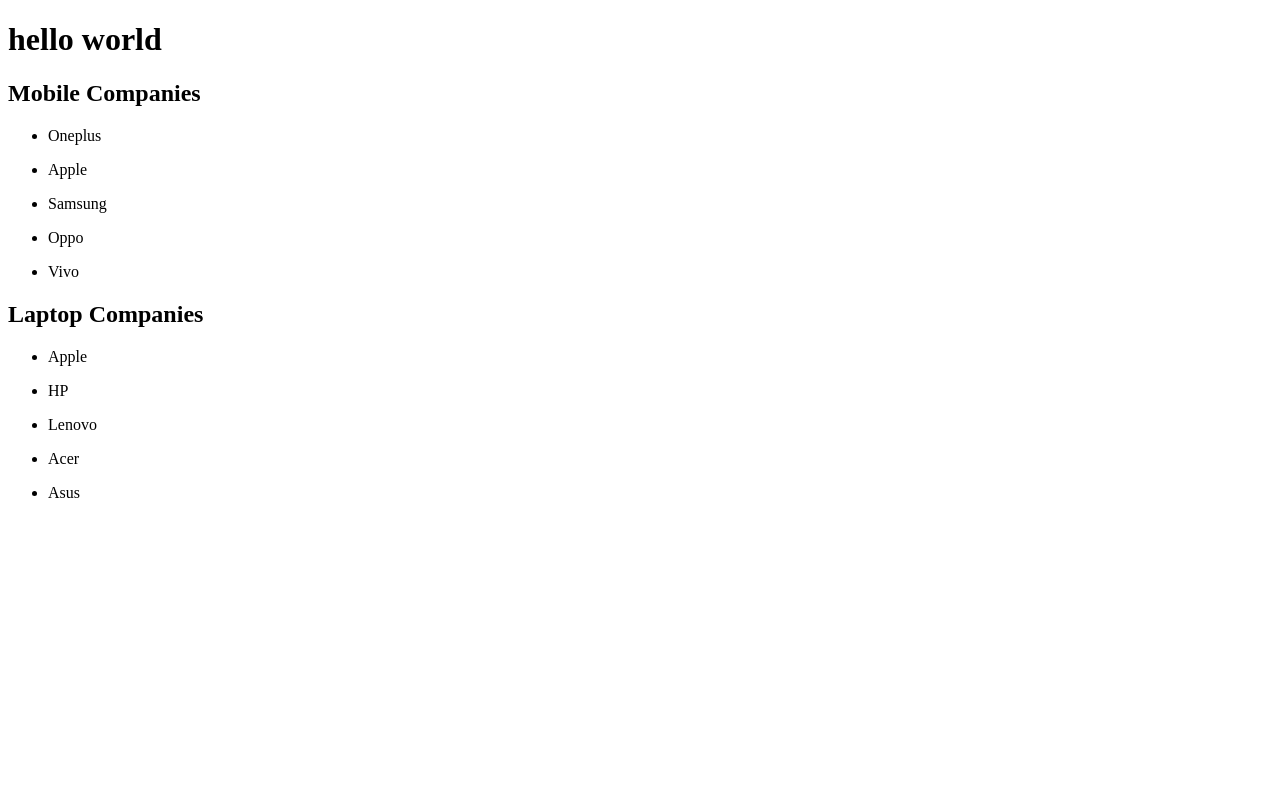
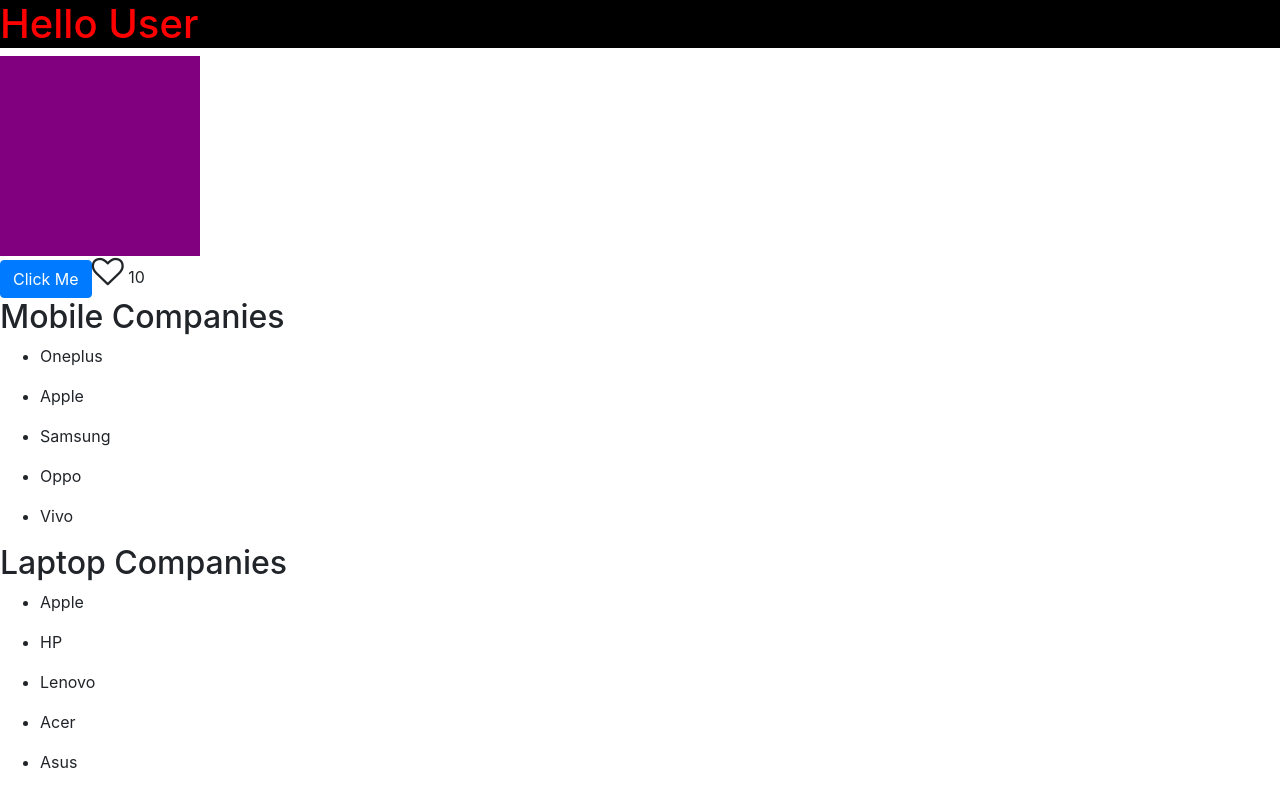
Before and after one commit to 7kanaiya/angularApp, an Angular app: page / in a window 1280 px wide. Built offline with nearby package versions, Linux system fonts and the light colour scheme.

Commit message:
#Kanaiya Bhanushali: Events and Inputs,onClickLike

```diff
--- a/angular.json
+++ b/angular.json
@@ -24,7 +24,9 @@
               "src/assets"
             ],
             "styles": [
-              "src/styles.css"
+              "src/styles.css",
+              "./node_modules/bootstrap/dist/css/bootstrap.min.css",
+              "./node_modules/font-awesome/css/font-awesome.min.css"
             ],
             "scripts": []
           },
--- a/package.json
+++ b/package.json
@@ -19,6 +19,8 @@
     "@angular/platform-browser": "~9.1.1",
     "@angular/platform-browser-dynamic": "~9.1.1",
     "@angular/router": "~9.1.1",
+    "bootstrap": "^4.4.1",
+    "font-awesome": "^4.7.0",
     "rxjs": "~6.5.4",
     "tslib": "^1.10.0",
     "zone.js": "~0.10.2"
--- /dev/null
+++ b/src/app/app.component.html
@@ -0,0 +1,3 @@
+<app-list></app-list>
+
+<!-- <app-users></app-users> -->
--- a/src/app/app.component.ts
+++ b/src/app/app.component.ts
@@ -2,10 +2,7 @@ import { Component } from "@angular/core";
 
 @Component({
   selector: "app-root",
-  template:`
-  <h1> {{title}}</h1>
-  <app-list></app-list>
-  `
+  templateUrl: "./app.component.html"
 })
 
 export class AppComponent{
--- a/src/app/app.module.ts
+++ b/src/app/app.module.ts
@@ -4,9 +4,10 @@ import { NgModule } from '@angular/core';
 import { AppComponent } from './app.component';
 import { ListComponent } from "./list.component";
 import { List } from "./list";
+import { userComponent } from './user.component';
 @NgModule({
   declarations: [
-    AppComponent, ListComponent
+    AppComponent, ListComponent, userComponent
   ],
   imports: [
     BrowserModule,
--- a/src/app/list.component.ts
+++ b/src/app/list.component.ts
@@ -4,6 +4,10 @@ import  { List } from "./list"
 @Component({
     selector:"app-list",
     template:`
+
+        <app-users [likeCount] = "likeCount"></app-users>
+
+
         <h2>Mobile Companies</h2>
         <ul *ngFor = "let list of mobileName">
             <li> {{list}} </li>
@@ -12,12 +16,16 @@ import  { List } from "./list"
         <ul *ngFor = "let list of laptopName">
             <li> {{list}} </li>
         </ul>
+
+
     `
+    //Like inheriting the value from parent to child the child component in the parent.
 })
 
 export class ListComponent{
     public mobileName;
     public laptopName;
+    public likeCount:number = 10;
     constructor(private lap:List, private mob:List){ // Dependency Injection
 
         this.laptopName=lap.getLaptopCompanyName();
--- /dev/null
+++ b/src/app/user.component.ts
@@ -0,0 +1,81 @@
+import { Component, Input } from "@angular/core";
+
+@Component({
+    selector: "app-users",
+    // <h1 [style.color] = "chooseColor ? 'red' : 'yellow'"
+    //     [style.backgroundColor] = "chooseColor ? 'black':'teal'"
+    // [class.content] = "chooseClass"
+    // [class.jumbo] = "!chooseClass"
+
+    template: `
+
+
+    <h1
+        [ngStyle] = "{
+            color:chooseColor ? 'red' : 'yellow',
+            backgroundColor: chooseColor?'black':'teal'
+        }"
+        (click) = "action()"
+
+    >Hello User</h1>
+    <div
+
+
+        [ngClass]= "{
+            content:chooseClass,
+            jumbo:!chooseClass
+        }"
+        (click) = "changeClass()"
+    >
+
+    </div>
+
+
+    <button type="button" class="btn"
+    [class.btn-primary]="chooseColor"
+    [class.btn-danger]="!chooseColor"
+    >Click Me</button>
+
+    <i class="fa fa-2x " aria-hidden="true"
+    [class.fa-heart-o] = "isLiked"
+    [class.fa-heart] = "!isLiked"
+
+    (click) = "onLikeClick()"
+    ></i>
+    {{likeCount}}
+
+
+
+    `,
+    styles:[`
+        .content{
+            width:200px;
+            height:200px;
+            background-color:purple;
+        }
+        .jumbo{
+            height:400px;
+            width:400px;
+            background-color:orange;
+        }
+    `]
+})
+
+export class userComponent{
+    public chooseColor:boolean = true;
+    public chooseClass:boolean = true;
+    public isLiked:boolean = true;
+    @Input() public likeCount:number;
+
+    action(){
+        this.chooseColor = !this.chooseColor;
+    }
+    changeClass(){
+        this.chooseClass = !this.chooseClass;
+    }
+
+    onLikeClick(){
+        this.isLiked = !this.isLiked;
+        this.isLiked?this.likeCount--:this.likeCount++;
+    }
+}
```
Also changed, not shown: 1 other file (tests, documents, lock files or other folders).
